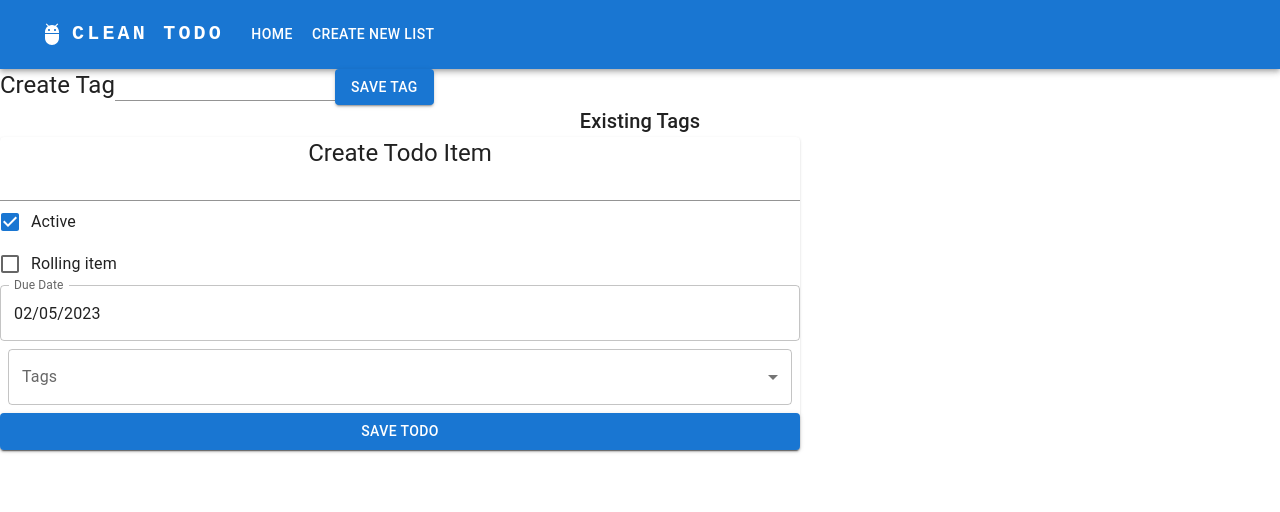
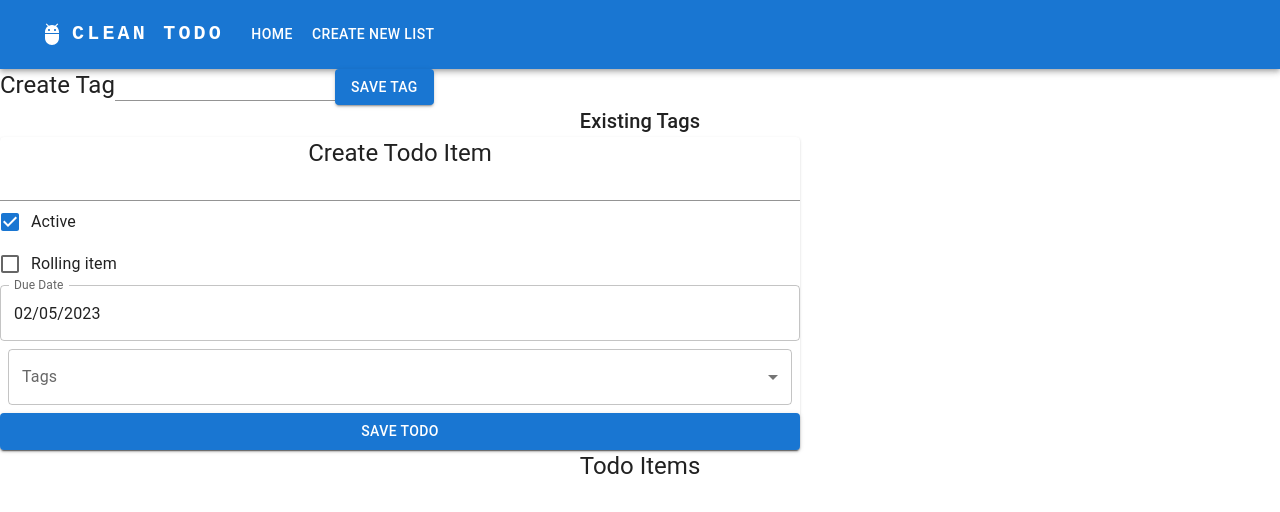
Before and after one commit to walkersoft/clean-todo-react, a React (Create React App) app: page / in a window 1280 px wide. Shown: the top 512 px of the page. Built offline with nearby package versions, Linux system fonts and the light colour scheme.

Commit message:
Fixed props passed to components

```diff
--- a/src/App.tsx
+++ b/src/App.tsx
@@ -3,13 +3,20 @@ import { NavigationBar } from "./components/common/navigation/NavigationBar";
 import React, { useState } from "react";
 import CssBaseline from "@mui/material/CssBaseline";
 import TodoTagEditor from "./components/todo-tag/TodoTagEditor";
-import { TodoTagView } from "./components/todo-tag/TodoTagView";
+import { TodoTag, TodoTagView } from "./components/todo-tag/TodoTagView";
 import { TodoItemEditor } from "./components/todo-item/TodoItemEditor";
+import { TodoItem, TodoItemView } from "./components/todo-item/TodoItemView";
 
 function App() {
-  const [tags, setTags] = useState<string[]>([]);
-  const addTag = (tag: string) => {
+  const [tags, setTags] = useState<TodoTag[]>([]);
+  const [todoItems, setTodoItems] = useState<TodoItem[]>([]);
+
+  const addTag = (tag: TodoTag) => {
     setTags([tag, ...tags]);
+  }
+
+  const addTodoItem = (item: TodoItem) => {
+    setTodoItems([...todoItems, item]);
   }
 
   return (
@@ -19,7 +26,8 @@ function App() {
         <NavigationBar />
         <TodoTagEditor addTag={addTag} />
         <TodoTagView tags={tags}/>
-        <TodoItemEditor tags={tags} />
+        <TodoItemEditor tags={tags} addTodoItem={addTodoItem} />
+        <TodoItemView todoItems={todoItems} />
       </React.Fragment>
     </div>
   );
```
